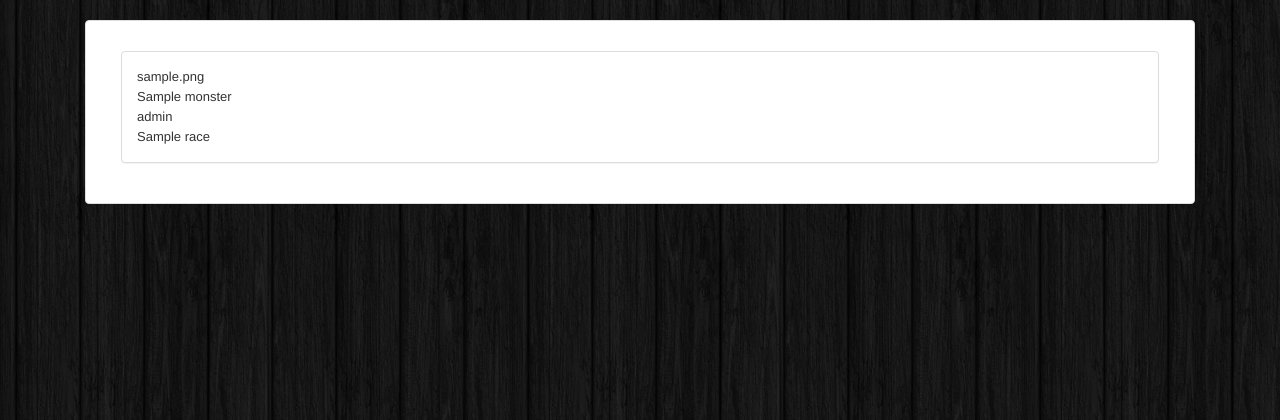
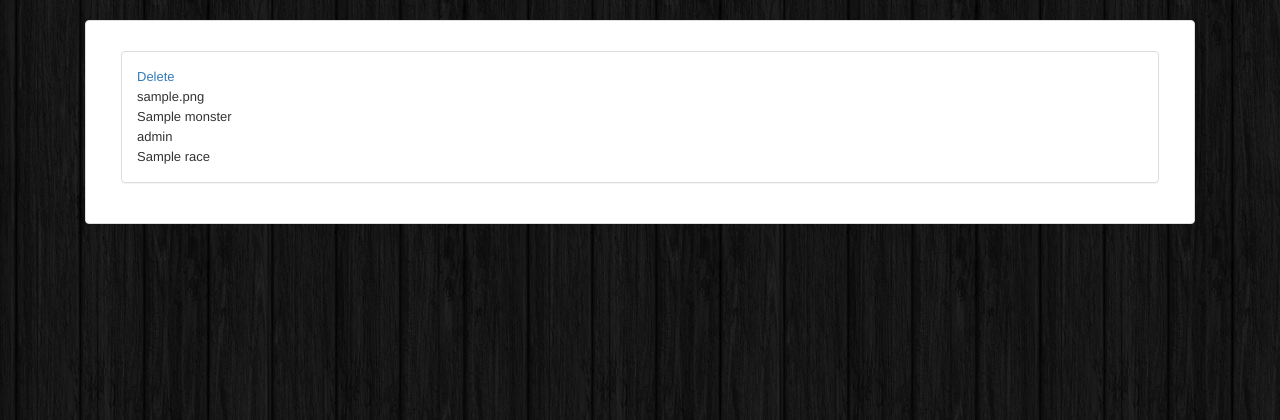
Before and after one commit to AlexHu65/role-play-toolkit, a CodeIgniter app: page /role-play-toolkit/index.php/monsters/getmonster/1 in a window 1280 px wide. Shown: the part 52-472 px from the top of the page. Run offline with CodeIgniter, Linux system fonts and the light colour scheme; tables that the repository leaves empty or names only in its code hold one stand-in row (values such as "Sample post"); some libraries are stand-ins or nearby versions.

Commit message:
add ajax

```diff
--- a/application/views/modules/monsters.php
+++ b/application/views/modules/monsters.php
@@ -15,8 +15,8 @@
           ?>
               <div class="panel panel-default">
               <div class="panel-body">
-                <a href="<?php echo base_url().'monsters/'.$monsters[$i]['id'] ?>">Modify</a>
-                <a href="<?php echo base_url().'monsters/delete/'.$monsters[$i]['id'] ?>">Delete</a>
+                <a href="<?php echo base_url().'monsters/'.$monsters[$i]['id'] ?>">Details</a>
+
                 <li id="item<?php echo $i?>"><?php echo $monsters[$i]['picture']?></li>
                 <li id="item<?php echo $i?>"><?php echo $monsters[$i]['name']?></li>
                 <li id="item<?php echo $i?>"><?php echo $monsters[$i]['level']?></li>
@@ -33,6 +33,7 @@
 
         <div class="panel panel-default">
         <div class="panel-body">
+        <a id="delete" data-value="<?php echo $monster['id'];  ?>" href="<?php echo base_url(). 'monsters/delete/'.$monster['id'];?>">Delete</a>
         <li id="item"><?php echo $monster['picture']?></li>
         <li id="item"><?php echo $monster['name']?></li>
         <li id="item"><?php echo $monster['level']?></li>
--- a/js/core.js
+++ b/js/core.js
@@ -10,4 +10,25 @@ $(document).ready(function(){
 
 	});
 
+	$( "#delete" ).click(function() {
+		if(!confirm('Are you sure that you want to delete monster?')){
+
+		}
+
+
+
+	// $.ajax({
+  //           url: 'http://localhost:8888/role-play-toolkit/monsters/delete',
+  //           type: 'POST',
+  //           data: {'id': $('#delete').data('value')},
+	// 					success: function(data){
+	// 						alert(data);
+	// 					}
+	//
+	// 				});
+
+
+
+		});
+
 });
```
